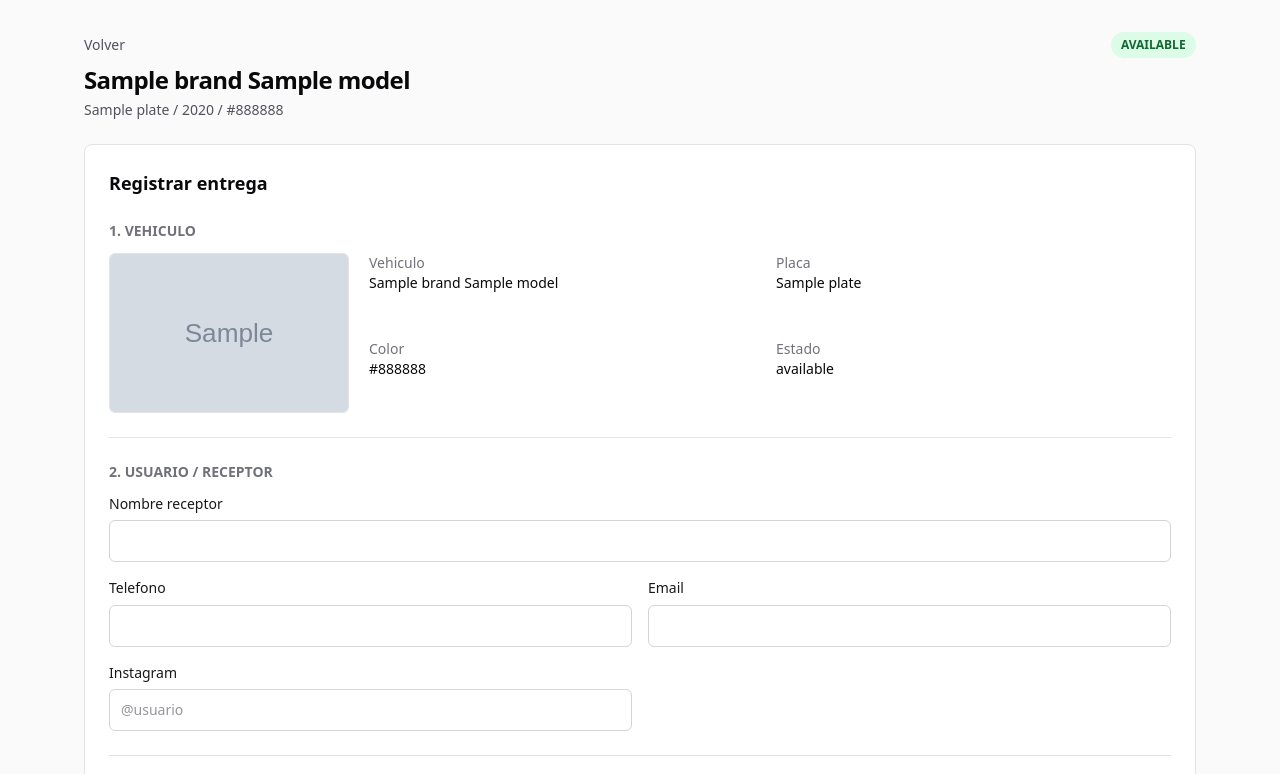
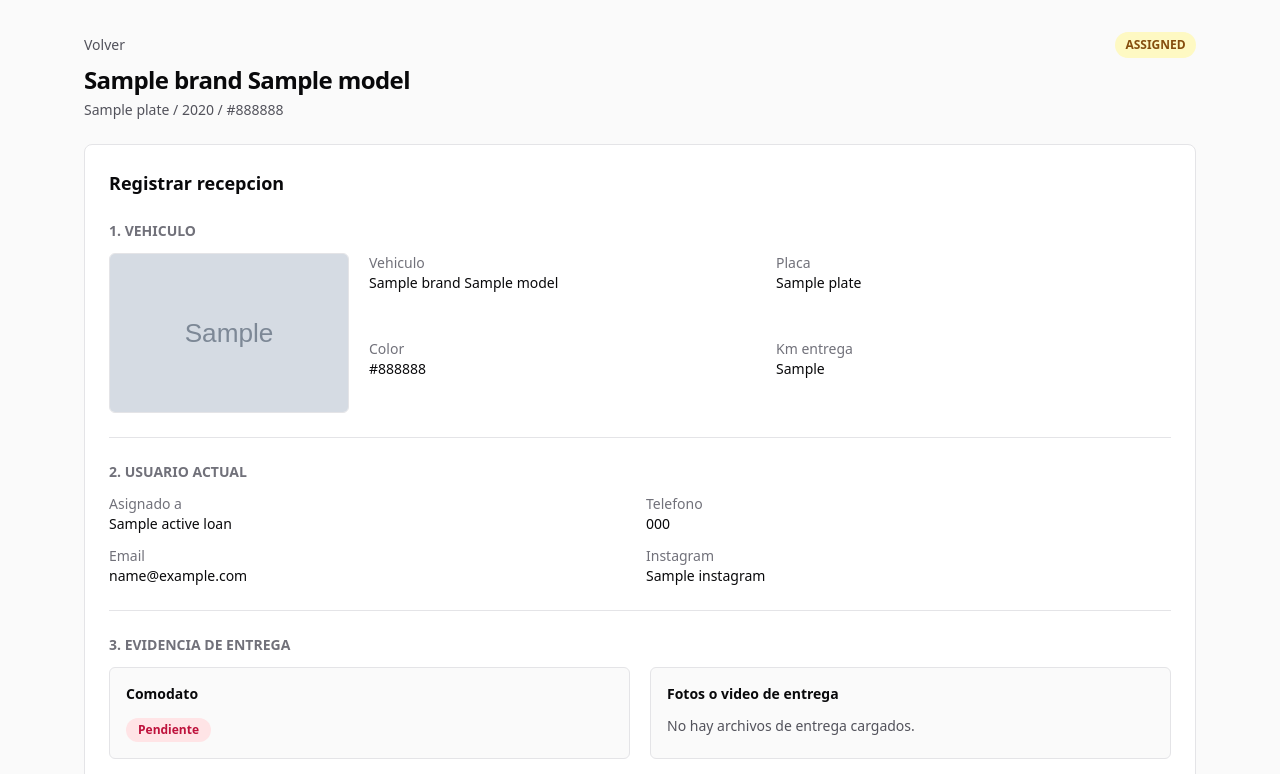
Before and after one commit to Gattu-code/fleet-demo-multiteam, a FastAPI app: template templates/operator/detail.html in a window 1280 px wide. Shown: the part 71-845 px from the top of the page. Run offline with FastAPI, Linux system fonts and the light colour scheme; the template is opened without the code that fills it: most values are stand-ins (such as "Sample title", 1, 10 or a date in 2020); grey boxes marked "Sample" are stand-in pictures; some libraries are stand-ins or nearby versions.

Commit message:
Update UI styles

```diff
--- a/templates/operator/detail.html
+++ b/templates/operator/detail.html
@@ -8,7 +8,7 @@
     <h1 class="mt-2 text-2xl font-semibold tracking-tight">{{ vehicle.brand }} {{ vehicle.model }}</h1>
     <p class="mt-1 text-sm text-zinc-600">{{ vehicle.plate }}{% if vehicle.year %} / {{ vehicle.year }}{% endif %}{% if vehicle.color %} / {{ vehicle.color }}{% endif %}</p>
   </div>
-  <span class="status-pill status-{{ vehicle.status }}">{{ vehicle.status }}</span>
+  <span class="status-pill status-{{ 'assigned' if active_loan else vehicle.status }}">{{ 'assigned' if active_loan else vehicle.status }}</span>
 </div>
 
 {% if vehicle.status == "retired" %}
@@ -26,7 +26,7 @@
 {% endif %}
 
 <section class="rounded-lg border border-zinc-200 bg-white p-6">
-  {% if vehicle.status == "available" %}
+  {% if vehicle.status == "available" and not active_loan %}
   <h2 class="text-lg font-semibold">Registrar entrega</h2>
   <form action="/vehicles/{{ vehicle.id }}/deliver" method="post" enctype="multipart/form-data" class="mt-6 space-y-6">
     <input type="hidden" name="redirect_to" value="operator">
--- a/templates/vehicles/detail.html
+++ b/templates/vehicles/detail.html
@@ -10,7 +10,7 @@
   </div>
   <div class="flex items-center gap-3">
     <a href="/vehicles/{{ vehicle.id }}/edit" class="rounded-md border border-zinc-300 px-3 py-2 text-sm font-medium hover:bg-zinc-100">Editar vehiculo</a>
-    <span class="status-pill status-{{ vehicle.status }}">{{ vehicle.status }}</span>
+    <span class="status-pill status-{{ 'assigned' if active_loan else vehicle.status }}">{{ 'assigned' if active_loan else vehicle.status }}</span>
   </div>
 </div>
 
@@ -28,7 +28,7 @@
 {% endif %}
 
 <div class="grid gap-6 lg:grid-cols-[1fr_1fr]">
-  {% if vehicle.status == "available" %}
+  {% if vehicle.status == "available" and not active_loan %}
   <section class="rounded-lg border border-zinc-200 bg-white p-6">
     <h2 class="text-lg font-semibold">Registrar entrega</h2>
     <form action="/vehicles/{{ vehicle.id }}/deliver" method="post" enctype="multipart/form-data" class="mt-5 space-y-5">
```
